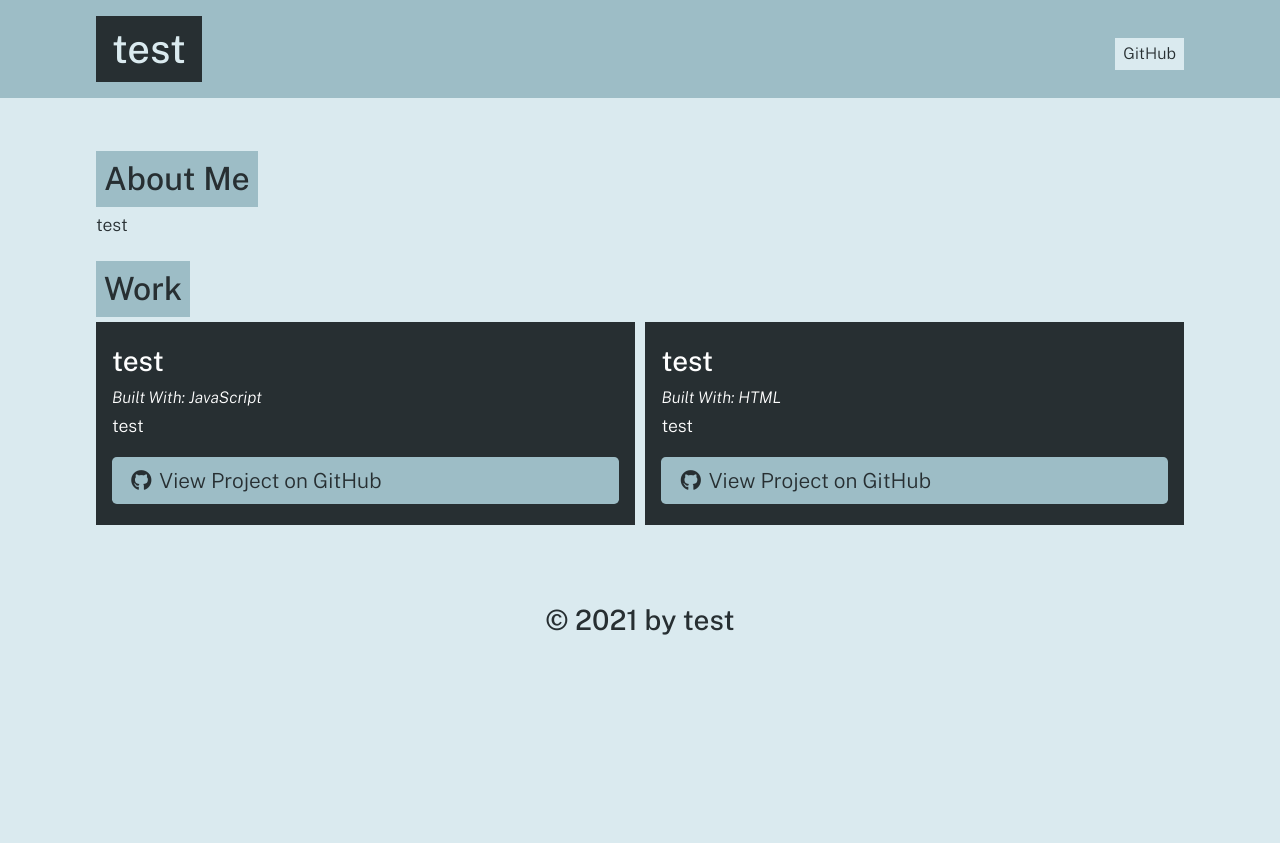
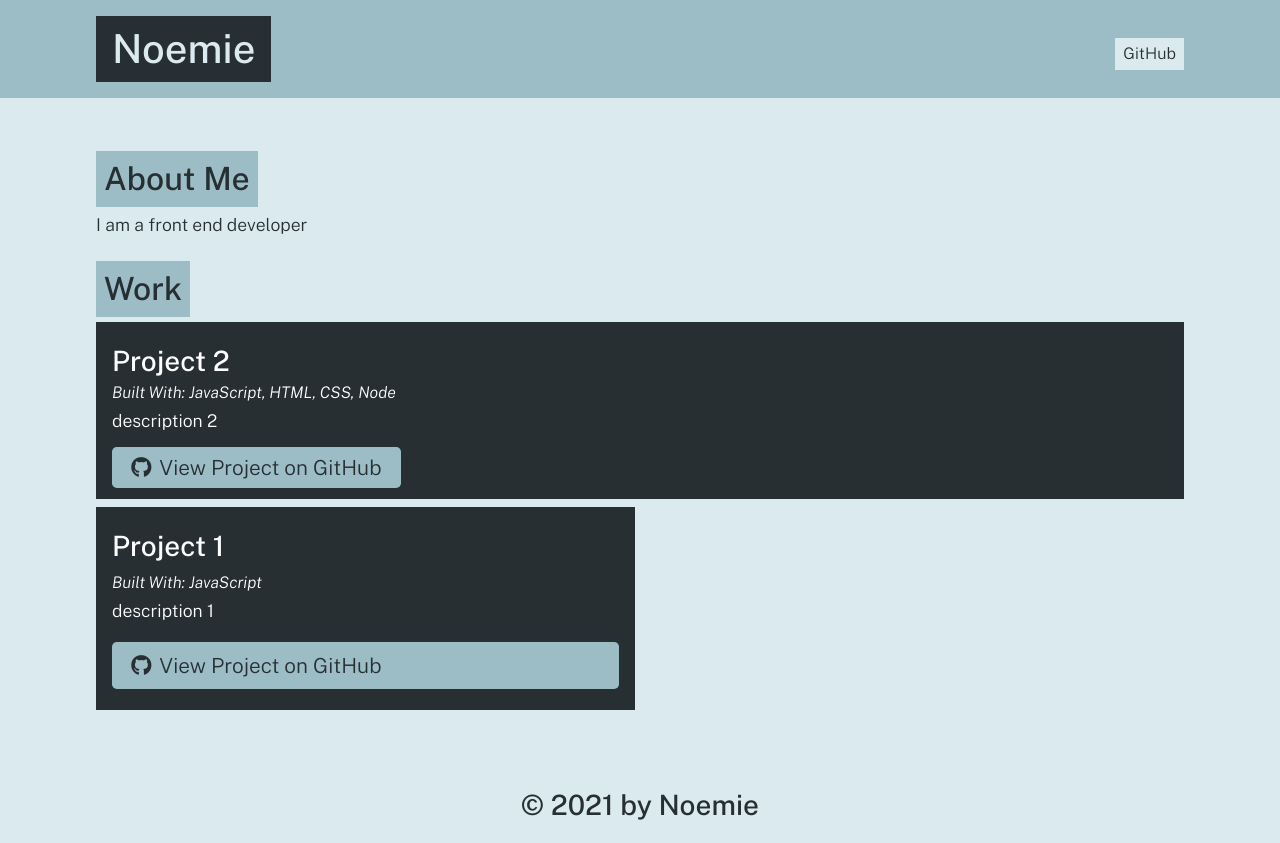
Before and after one commit to Noemiegrau/portfolio-generator, a website: page dist/index.html in a window 1280 px wide. Before the commit the page ends 800 px from the top, so only its background shows below. Drawn offline with nearby package versions, Linux system fonts and the light colour scheme.

Commit message:
changed file structure

```diff
--- a/dist/index.html
+++ b/dist/index.html
@@ -15,9 +15,9 @@
   <body>
     <header>
       <div class="container flex-row justify-space-between align-center py-3">
-        <h1 class="page-title text-secondary bg-dark py-2 px-3">test</h1>
+        <h1 class="page-title text-secondary bg-dark py-2 px-3">Noemie</h1>
         <nav class="flex-row">
-          <a class="ml-2 my-1 px-2 py-1 bg-secondary text-dark" href="https://github.com/test">GitHub</a>
+          <a class="ml-2 my-1 px-2 py-1 bg-secondary text-dark" href="https://github.com/Noemiegrau">GitHub</a>
         </nav>
       </div>
     </header>
@@ -25,7 +25,7 @@
 
     <section class="my-3" id="about">
       <h2 class="text-dark bg-primary p-2 display-inline-block">About Me</h2>
-      <p>test</p>
+      <p>I am a front end developer</p>
     </section>
 
 
@@ -33,26 +33,26 @@
       <h2 class="text-dark bg-primary p-2 display-inline-block">Work</h2>
       <div class="flex-row justify-space-between">
 
+          <div class="col-12 mb-2 bg-dark text-light p-3">
+            <h3 class="portfolio-item-title text-light">Project 2</h3>
+            <h5 class="portfolio-languages">
+              Built With:
+              JavaScript, HTML, CSS, Node
+            </h5>
+            <p>description 2</p>
+            <a href="Link 2" class="btn"><i class="fab fa-github mr-2"></i>View Project on GitHub</a>
+          </div>
+
 
 
           <div class="col-12 col-md-6 mb-2 bg-dark text-light p-3 flex-column">
-            <h3 class="portfolio-item-title text-light">test</h3>
+            <h3 class="portfolio-item-title text-light">Project 1</h3>
             <h5 class="portfolio-languages">
               Built With:
               JavaScript
             </h5>
-            <p>test</p>
-            <a href="test" class="btn mt-auto"><i class="fab fa-github mr-2"></i>View Project on GitHub</a>
-          </div>
-
-          <div class="col-12 col-md-6 mb-2 bg-dark text-light p-3 flex-column">
-            <h3 class="portfolio-item-title text-light">test</h3>
-            <h5 class="portfolio-languages">
-              Built With:
-              HTML
-            </h5>
-            <p>test</p>
-            <a href="test" class="btn mt-auto"><i class="fab fa-github mr-2"></i>View Project on GitHub</a>
+            <p>description 1</p>
+            <a href="Link 1" class="btn mt-auto"><i class="fab fa-github mr-2"></i>View Project on GitHub</a>
           </div>
 
       </div>
@@ -60,7 +60,7 @@
 
     </main>
     <footer class="container text-center py-3">
-      <h3 class="text-dark">&copy; 2021 by test</h3>
+      <h3 class="text-dark">&copy; 2021 by Noemie</h3>
     </footer>
   </body>
   </html>
```
Also changed, not shown: assets/images/Screen Shot 2021-04-09 at 5.17.18 PM.png (added), 2 other files.
